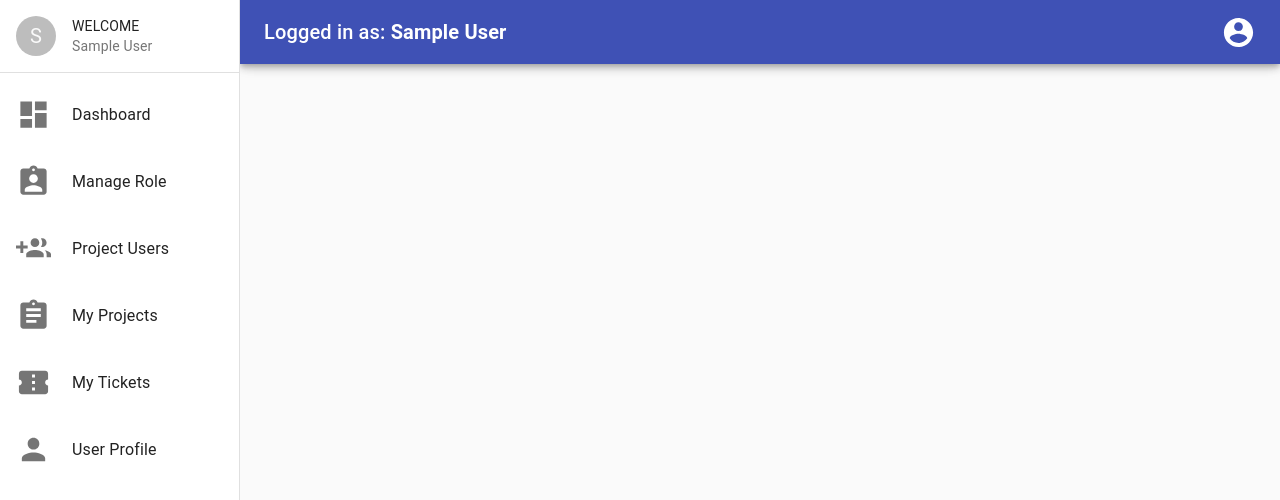
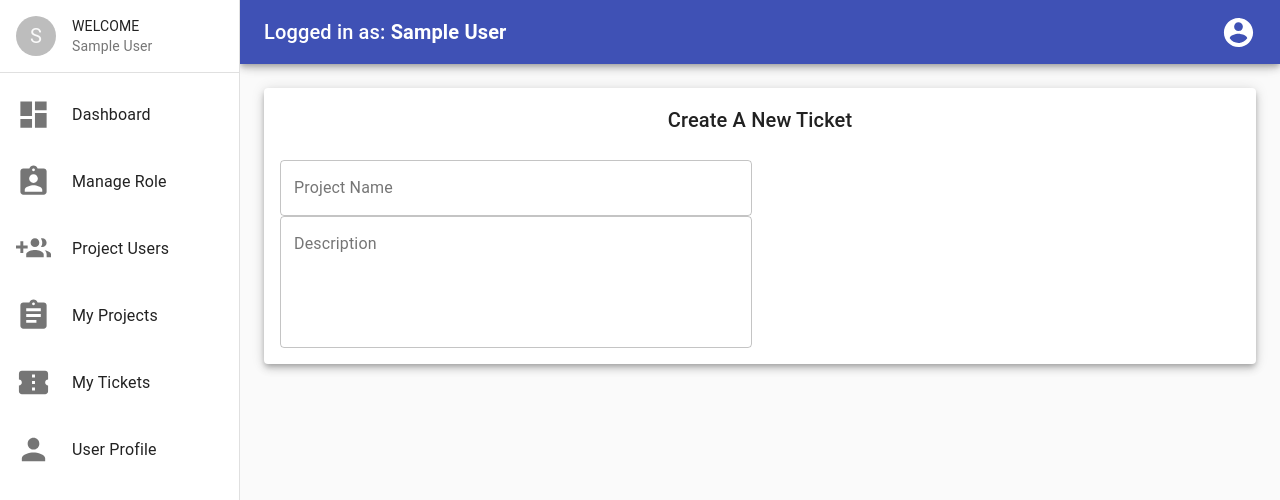
Before and after one commit to 1BarCode/react-bugtracker, a React (Create React App) app in the folder client/: page /project/new in a window 1280 px wide. Shown: the top 500 px of the page. Built offline with nearby package versions, Linux system fonts and the light colour scheme; sample sign-in values are in the browser's storage.

Commit message:
fixed rendering problem and added new project page

```diff
--- a/client/src/App.js
+++ b/client/src/App.js
@@ -9,6 +9,7 @@ import Dashboard from "./components/Pages/Dashboard/Dashboard";
 import ManageRole from "./components/Pages/ManageRole/ManageRole";
 import ManageProjectUsers from "./components/Pages/ManageProjectUsers/ManageProjectUsers";
 import MyProjects from "./components/Pages/MyProjects/MyProjects";
+import NewProject from "./components/Pages/MyProjects/NewProject/NewProject";
 import MyTickets from "./components/Pages/MyTickets/MyTickets";
 import Profile from "./components/Pages/Profile/Profile";
 import NewTicket from "./components/Pages/MyTickets/NewTicket/NewTicket";
@@ -20,11 +21,6 @@ const App = () => {
   const userStorage = JSON.parse(localStorage.getItem("profile"));
   const [user, setUser] = useState(userStorage);
   const isAuth = loggedUser || Boolean(user);
-
-  // console.log(`user from redux: ${loggedUser}`);
-  // console.log(`user storage: ${userStorage}`);
-  // console.log(`user: ${user}`);
-  // console.log(`is auth: ${isAuth}`);
 
   useEffect(() => {
     setUser(userStorage);
@@ -85,6 +81,15 @@ const App = () => {
 
         <ProtectedRoute
           exact
+          path="/project/new"
+          redirectPath="/auth"
+          loggedIn={isAuth}
+        >
+          <NewProject />
+        </ProtectedRoute>
+
+        <ProtectedRoute
+          exact
           path="/mytickets"
           redirectPath="/auth"
           loggedIn={isAuth}
--- a/client/src/components/Pages/MyProjects/MyProjects.js
+++ b/client/src/components/Pages/MyProjects/MyProjects.js
@@ -1,13 +1,28 @@
 import React from "react";
-import { Container } from "@material-ui/core";
+import { Container, Button, Typography, Paper } from "@material-ui/core";
+
+import { useHistory } from "react-router-dom";
 
 import useStyles from "./styles";
 
 const MyProjects = () => {
   const classes = useStyles();
+  const history = useHistory();
+
   return (
     <div className={classes.divRoot}>
-      <Container className={classes.content}>My Projects</Container>
+      <Container className={classes.content}>
+        <Button
+          classes={{ root: classes.buttonRoot }}
+          style={{ textTransform: "none" }}
+          variant="contained"
+          color="primary"
+          onClick={() => history.push("/project/new")}
+        >
+          <Typography>New Project</Typography>
+        </Button>
+        <Paper></Paper>
+      </Container>
     </div>
   );
 };
--- /dev/null
+++ b/client/src/components/Pages/MyProjects/NewProject/NewProject.js
@@ -0,0 +1,64 @@
+import React, { useState } from "react";
+import {
+  Paper,
+  Container,
+  Typography,
+  Grid,
+  TextField,
+} from "@material-ui/core";
+
+import useStyles from "./styles";
+
+const initialProjectData = {
+  name: "",
+  description: "",
+  status: "",
+};
+
+const NewProject = () => {
+  const classes = useStyles();
+  const [projectData, setProjectData] = useState(initialProjectData);
+
+  const handleChange = () => {};
+
+  const handleSubmit = () => {};
+
+  return (
+    <div className={classes.divRoot}>
+      <Container className={classes.content}>
+        <Paper className={classes.paper} elevation={5}>
+          <Typography variant="h6" className={classes.pageTitle}>
+            Create A New Ticket
+          </Typography>
+          <form className={classes.form} onSubmit={handleSubmit}>
+            <Grid container spacing={2}>
+              <Grid item xs={12} sm={12} md={6} lg={6}>
+                <TextField
+                  name="name"
+                  label="Project Name"
+                  value={projectData.name}
+                  onChange={handleChange}
+                  variant="outlined"
+                  fullWidth
+                />
+                <TextField
+                  name="description"
+                  label="Description"
+                  value={projectData.description}
+                  onChange={handleChange}
+                  multiline
+                  rows={5}
+                  fullWidth
+                  variant="outlined"
+                />
+              </Grid>
+              <Grid item xs={12} sm={12} md={6} lg={6}></Grid>
+            </Grid>
+          </form>
+        </Paper>
+      </Container>
+    </div>
+  );
+};
+
+export default NewProject;
--- /dev/null
+++ b/client/src/components/Pages/MyProjects/NewProject/styles.js
@@ -0,0 +1,43 @@
+import { makeStyles } from "@material-ui/core";
+
+export default makeStyles((theme) => ({
+  divRoot: {
+    marginLeft: theme.spacing(30),
+    flexGrow: 1,
+  },
+  toolbar: theme.mixins.toolbar,
+  content: {
+    flexGrow: 1,
+    backgroundColor: theme.palette.background.default,
+    padding: theme.spacing(3),
+  },
+  paper: {
+    // marginTop: theme.spacing(2),
+    display: "flex",
+    flexDirection: "column",
+    alignItems: "center",
+    padding: theme.spacing(2),
+  },
+  form: {
+    width: "100%",
+    display: "flex",
+  },
+  formControl: {
+    marginTop: theme.spacing(2),
+    minWidth: 120,
+    padding: theme.spacing(1, 0, 1, 0),
+  },
+  submit: {
+    margin: theme.spacing(2, 0, 1),
+  },
+  cancel: {
+    margin: theme.spacing(1, 0, 2),
+  },
+  pageTitle: {
+    margin: theme.spacing(0, 0, 3),
+  },
+  fileBase: {
+    width: "100%",
+    margin: theme.spacing(1, 0, 1, 0),
+  },
+}));
--- a/client/src/components/Pages/MyProjects/styles.js
+++ b/client/src/components/Pages/MyProjects/styles.js
@@ -11,4 +11,13 @@ export default makeStyles((theme) => ({
     backgroundColor: theme.palette.background.default,
     padding: theme.spacing(3),
   },
+  buttonRoot: {
+    marginBottom: theme.spacing(2),
+  },
+  paper: {
+    width: "100%",
+  },
+  tableContainer: {
+    maxHeight: 440,
+  },
 }));
--- a/client/src/components/Pages/MyTickets/MyTickets.js
+++ b/client/src/components/Pages/MyTickets/MyTickets.js
@@ -29,6 +29,7 @@ const MyTickets = ({ user }) => {
   const [page, setPage] = useState(0);
   const [rowsPerPage, setRowsPerPage] = useState(5);
   const fetchedTickets = useSelector((state) => state.tickets);
+  const [infoReady, setInfoReady] = useState(false);
 
   const handleChangePage = (event, newPage) => {
     setPage(newPage);
@@ -78,6 +79,7 @@ const MyTickets = ({ user }) => {
   useEffect(() => {
     const loadTickets = async () => {
       await dispatch(getTickets());
+      setInfoReady(true);
     };
     loadTickets();
   }, [dispatch]);
@@ -93,7 +95,7 @@ const MyTickets = ({ user }) => {
         ticket.status,
         ticket.type,
         ticket.createdAt,
-        { Edit: "Edit/Assign", Details: "Details" }
+        { Edit: "Edit", Details: "Details" }
       );
       return formattedTicket;
     });
@@ -165,6 +167,10 @@ const MyTickets = ({ user }) => {
       );
     });
 
+  if (!infoReady) {
+    return null;
+  }
+
   return (
     <div className={classes.divRoot}>
       <Container className={classes.content}>
--- a/client/src/components/Pages/MyTickets/TicketDetail/TicketDetail.js
+++ b/client/src/components/Pages/MyTickets/TicketDetail/TicketDetail.js
@@ -1,4 +1,4 @@
-import React, { useEffect } from "react";
+import React, { useEffect, useState } from "react";
 import {
   Container,
   Paper,
@@ -20,6 +20,7 @@ const TicketDetail = () => {
   const { id: _id } = useParams();
   const history = useHistory();
   const dispatch = useDispatch();
+  const [infoReady, setInfoReady] = useState(false);
 
   const ticket = useSelector((state) =>
     state.tickets.filter((ticket) => (_id ? ticket._id === _id : null))
@@ -33,18 +34,19 @@ const TicketDetail = () => {
   //   console.log(assignedDevName);
 
   //   const renderAssignedDev = assignedDevelopersArr.map();
-  //   console.log(assignedDevelopersArr);
+  // console.log(assignedDevelopersArr);
 
   useEffect(() => {
     const fetchOneTicket = async () => {
       await dispatch(getOneTicket(_id));
+      setInfoReady(true);
     };
     fetchOneTicket();
   }, []);
 
-  //   console.log(ticket);
-  //   console.log(_id);
-
+  if (!infoReady) {
+    return null;
+  }
   return (
     <div className={classes.divRoot}>
       <Container className={classes.content}>
@@ -69,6 +71,13 @@ const TicketDetail = () => {
                     <strong>Assigned Developer(s)</strong>
                   </Typography>
                   <Typography>{assignedDevName[0]}</Typography>
+                  {/* <Typography>{assignedDevelopersArr}</Typography> */}
+                  {/* <Typography>
+                    {ticket[0]?.assignedDevelopers[0]._id
+                      ? ticket[0]?.assignedDevelopers[0]._id
+                      : null}
+                  </Typography> */}
+                  {/* <Typography>{ticket[0]?.priority}</Typography> */}
                 </CardContent>
               </Card>
               <Card square elevation={3} className={classes.cardRoot}>
--- a/client/src/redux/reducers/index.js
+++ b/client/src/redux/reducers/index.js
@@ -14,6 +14,7 @@ const persistConfig = {
   key: "root",
   storage,
   whitelist: ["auth", "tickets"],
+  // blacklist: ["tickets"],
 };
 
 export const persistedReducer = persistReducer(persistConfig, rootReducer);
```
Also changed, not shown: 1 other file (tests, documents, lock files or other folders).
